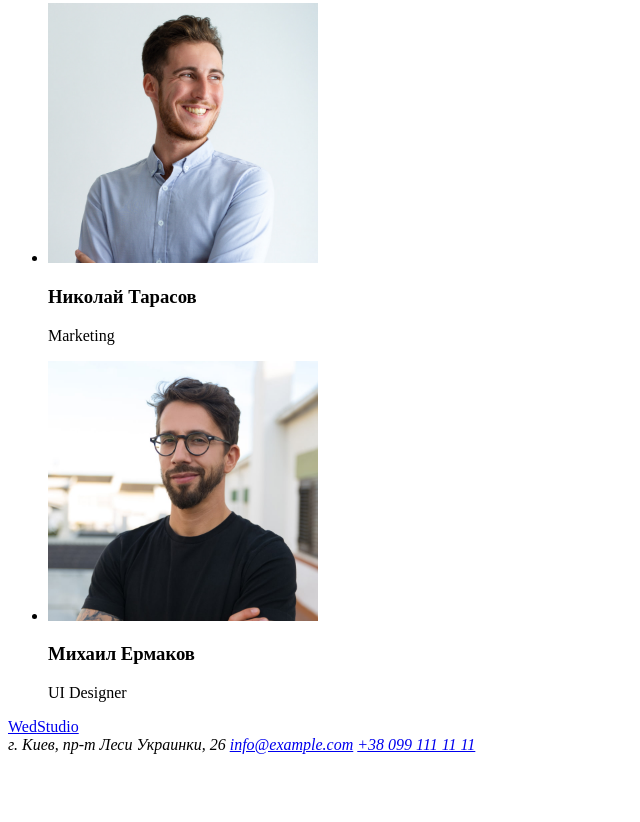
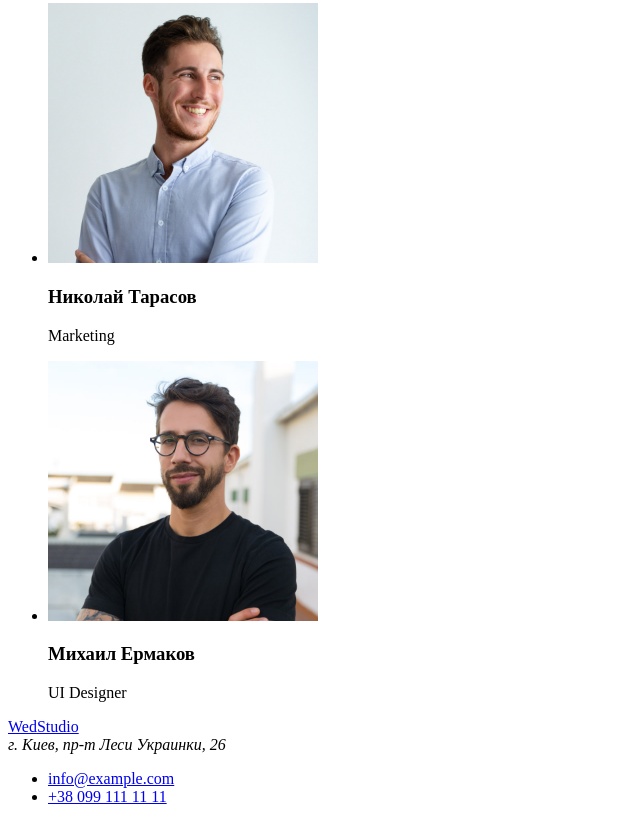
Before and after one commit to Makswaterson/goit-markup-hw-01, a plain HTML site: page index.html in a window 1280 px wide. Shown: the part 2080-2902 px from the top of the page, without its empty margins (0-640 px from the left). Before the commit the page ends 2842 px from the top, so only its background shows below. Drawn offline with Linux system fonts and the light colour scheme.

Commit message:
Інший варіант Футеру

```diff
--- a/index.html
+++ b/index.html
@@ -96,11 +96,11 @@
     <footer>
       <!-- Футер -->
       <a href="/"> <span>Wed</span>Studio</a>
-      <address>
-        г. Киев, пр-т Леси Украинки, 26
-        <a href="emailto:info@example.com">info@example.com</a>
-        <a href="tel:+380961111111">+38 099 111 11 11</a>
-      </address>
+      <address>г. Киев, пр-т Леси Украинки, 26</address>
+      <ul>
+        <li><a href="emailto:info@example.com">info@example.com</a></li>
+        <li><a href="tel:+380961111111">+38 099 111 11 11</a></li>
+      </ul>
     </footer>
   </body>
 </html>
```
